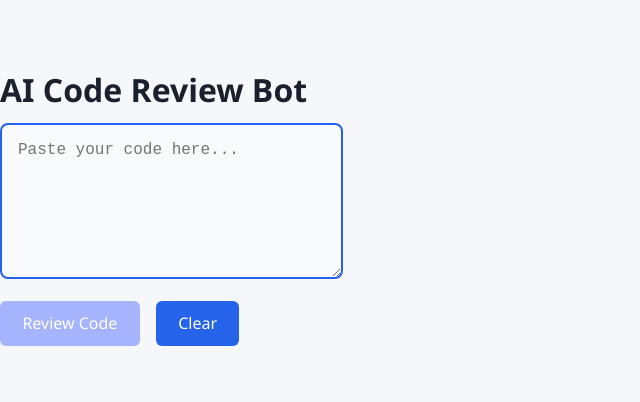
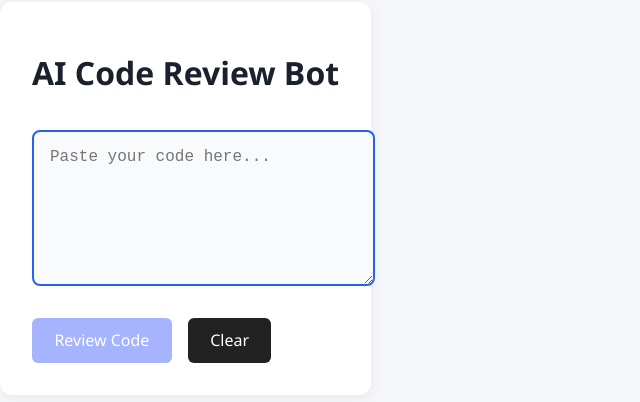
Before and after one commit to AJchowdary/CODE-REVIEW-BOT, a React (Vite) app in the folder client/: page / in a window 1280 px wide. Shown: the part 202-604 px from the top of the page, without its empty margins (0-640 px from the left). Built offline with nearby package versions, Linux system fonts and the light colour scheme.

Commit message:
Update App.tsx

```diff
--- a/client/src/App.tsx
+++ b/client/src/App.tsx
@@ -30,7 +30,6 @@
     }
   };
 
-  // FIXED handleClear function
   const handleClear = () => {
     setCode("");
     setFeedback("");
@@ -38,36 +37,65 @@
   };
 
   return (
-    <div>
-      <h1>AI Code Review Bot</h1>
+    <main className="container" aria-label="Code Review App">
+      <h1 tabIndex={0}>AI Code Review Bot</h1>
+      <form
+        className="review-form"
+        onSubmit={(e) => {
+          e.preventDefault();
+          handleReview();
+        }}
+        aria-label="Code review form"
+      >
+        <label htmlFor="code-input" className="visually-hidden">
+          Paste your code here
+        </label>
         <textarea
+          id="code-input"
+          name="code"
           placeholder="Paste your code here..."
           value={code}
           onChange={(e) => setCode(e.target.value)}
           disabled={loading}
+          aria-label="Code input"
+          aria-required="true"
         />
-      <br />
-      <button onClick={handleReview} disabled={loading || !code}>
+        <div className="button-group">
+          <button
+            type="submit"
+            onClick={handleReview}
+            disabled={loading || !code}
+            aria-busy={loading}
+            aria-label="Review code"
+          >
             {loading ? "Reviewing..." : "Review Code"}
           </button>
-      <button onClick={handleClear} disabled={loading && !code} style={{ marginLeft: "1rem" }}>
+          <button
+            type="button"
+            onClick={handleClear}
+            disabled={loading && !code}
+            aria-label="Clear code and feedback"
+            className="secondary"
+          >
             Clear
           </button>
+        </div>
+      </form>
       {error && (
-        <pre className="error">
+        <pre className="error" role="alert" tabIndex={0}>
           <strong>Error:</strong>
           <br />
           {error}
         </pre>
       )}
       {feedback && (
-        <pre className="feedback">
+        <pre className="feedback" aria-live="polite" tabIndex={0}>
           <strong>Feedback:</strong>
           <br />
           {feedback}
         </pre>
       )}
-    </div>
+    </main>
   );
 }
 
```
Lines whose indentation alone changed are shown as unchanged.
